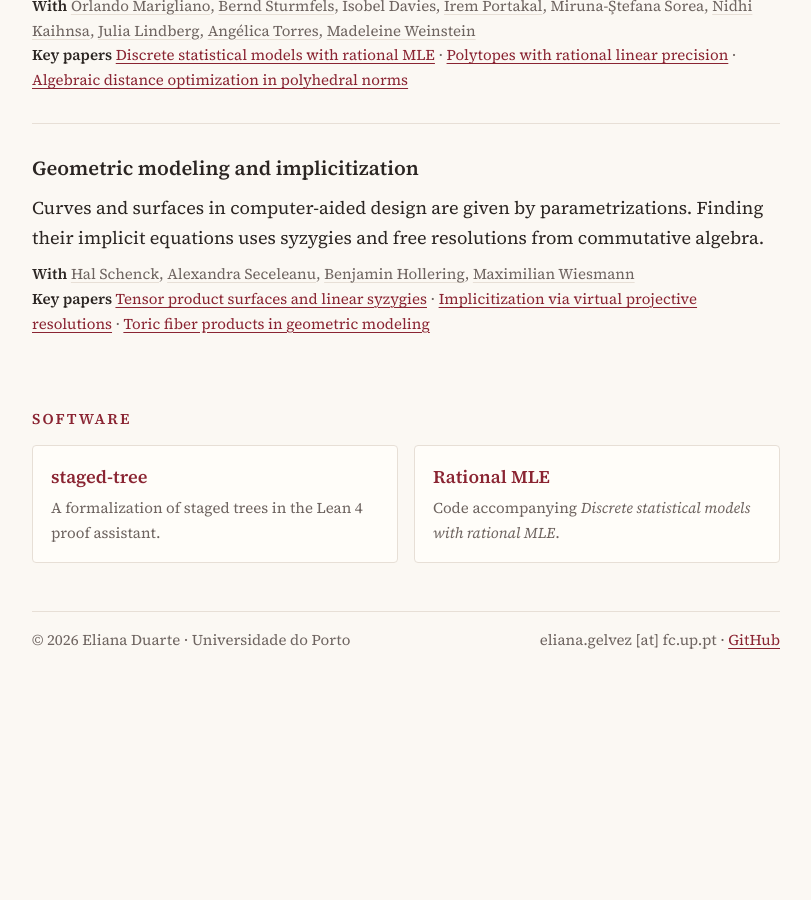
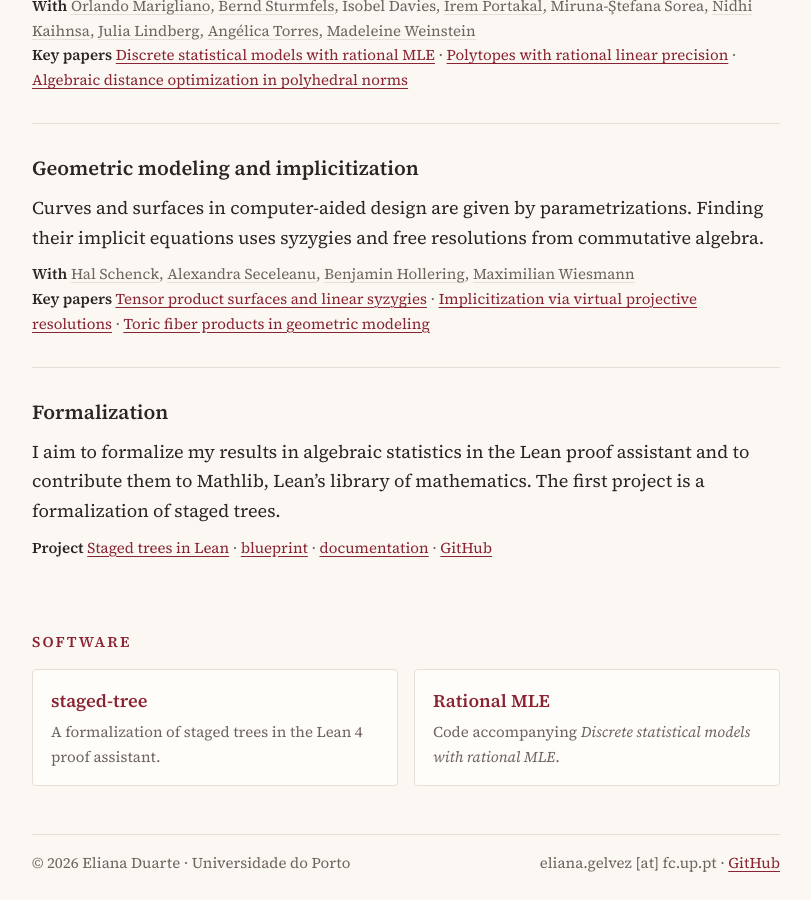
Before and after one commit to emduart2/emduart2.github.io, a Jekyll site: the page built from research/index.md, in a window 1280 px wide and 900 px high, scrolled down 1211 px. Shown: the whole window, without its empty margins (234-1045 px from the left). Built offline with Jekyll 4.4.1, drawn with Linux system fonts in a browser that asks for light colours; before the commit the page ends 1887 px from its top, so only the background shows below that.

Commit message:
Add formalization: news item, Research theme, UiT course, Porto topic
Co-Authored-By: Claude Opus 5.5 <noreply@anthropic.com>

```diff
--- a/_data/news.yml
+++ b/_data/news.yml
@@ -1,5 +1,8 @@
 # Newest first. The home page shows the first 6.
 # Each item: a date (any text) and the news, written in Markdown.
+
+- date: Nov 2026
+  text: The pilot of [Computer-assisted Mathematics](https://taboege.de/teaching/uit-lean/), a course on formalizing mathematics in Lean, ran at UiT Tromsø in October. [Tobias Boege](https://taboege.de) gave six excellent lectures and tutorials, and I contributed to planning the course and the student projects. The course was funded by EUGLOH, and we plan to offer it across the EUGLOH alliance.
 
 - date: Oct 2026
   text: I am the new Director of the Licenciatura em Matemática Aplicada (BSc in Applied Mathematics) at Universidade do Porto. Interested in studying or working with us? See [Come to Porto](/porto/).
--- a/research/index.md
+++ b/research/index.md
@@ -50,9 +50,17 @@ Curves and surfaces in computer-aided design are given by parametrizations. Find
 <b>Key papers</b> <a href="https://arxiv.org/abs/1402.6751">Tensor product surfaces and linear syzygies</a> · <a href="https://arxiv.org/abs/1908.02086">Implicitization via virtual projective resolutions</a> · <a href="https://arxiv.org/abs/2303.08754">Toric fiber products in geometric modeling</a></p>
 </div>
 
+<div class="theme" markdown="1">
+### Formalization
+
+I aim to formalize my results in algebraic statistics in the Lean proof assistant and to contribute them to Mathlib, Lean's library of mathematics. The first project is a formalization of staged trees.
+
+<p class="meta"><b>Project</b> <a href="https://emduart2.github.io/staged-tree/">Staged trees in Lean</a> · <a href="https://emduart2.github.io/staged-tree/blueprint/">blueprint</a> · <a href="https://emduart2.github.io/staged-tree/docs/">documentation</a> · <a href="https://github.com/emduart2/staged-tree">GitHub</a></p>
+</div>
+
 ## Software
 
 <div class="cards">
-  <div class="card"><h3><a href="https://github.com/emduart2/staged-tree">staged-tree</a></h3><p>A formalization of staged trees in the Lean 4 proof assistant.</p></div>
+  <div class="card"><h3><a href="https://emduart2.github.io/staged-tree/">staged-tree</a></h3><p>A formalization of staged trees in the Lean 4 proof assistant.</p></div>
   <div class="card"><h3><a href="https://github.com/emduart2/DiscreteStatisticalModelsWithRationalMLE">Rational MLE</a></h3><p>Code accompanying <em>Discrete statistical models with rational MLE</em>.</p></div>
 </div>
```
Also changed, not shown: porto/index.md (+2 -1 lines), teaching/index.md (+1 -0 lines).
